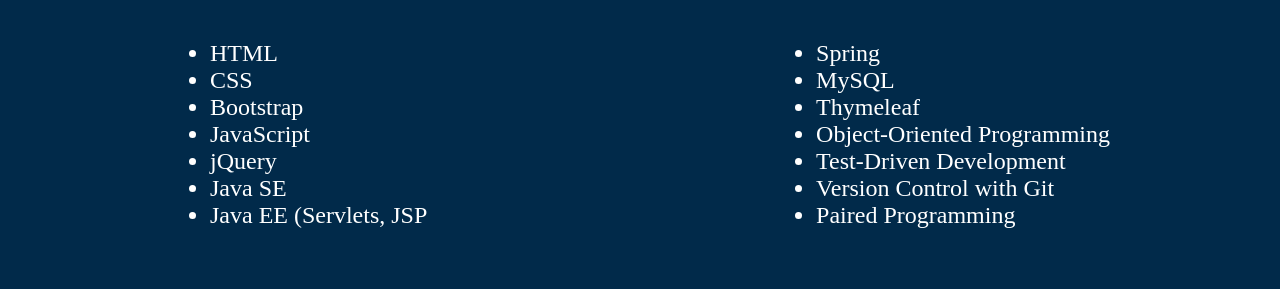
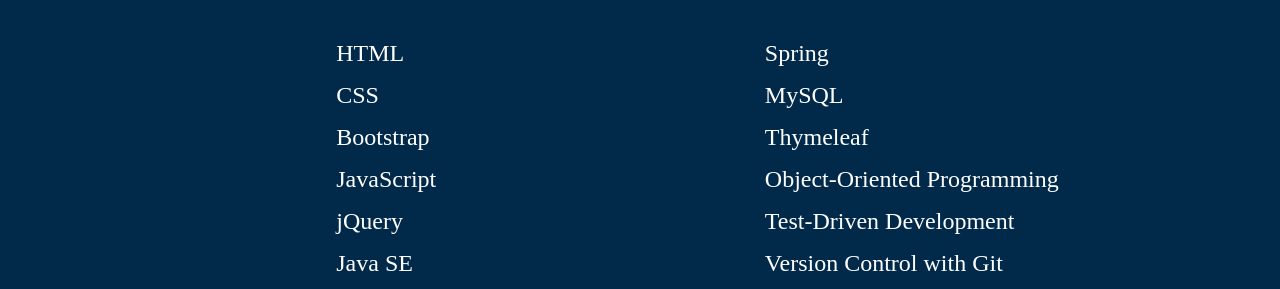
Before and after one commit to DustinWZook/DustinWZook.github.io, a plain HTML site: page index.html in a window 1280 px wide. Shown: the part 657-946 px from the top of the page. Drawn offline with Linux system fonts and the light colour scheme.

Commit message:
added spacing to skills list

```diff
--- a/index.css
+++ b/index.css
@@ -63,10 +63,23 @@ nav ul li:nth-child(2){
 #ulDiv{
     display: flex;
     width: 100%;
-    justify-content: space-between;
+    justify-content: space-evenly;
 }
 .ulSkills{
     margin: 10px;
+    padding: 0;
+}
+#ulSkills1{
+    margin-left: 125px;
+}
+
+#ulSkills2{
+    margin-left: 150px;
+}
+
+.liSkills{
+    margin-bottom: 15px;
+    list-style: none;
 }
 
 form{
--- a/index.html
+++ b/index.html
@@ -34,23 +34,24 @@
 	<div class="containers" id="skills">
 		<h1>Skills</h1>
 		<div id="ulDiv">
-			<ul class="ulSkills">
-				<li>HTML</li>
-				<li>CSS</li>
-				<li>Bootstrap</li>
-				<li>JavaScript</li>
-				<li>jQuery</li>
-				<li>Java SE</li>
-				<li>Java EE (Servlets, JSP</li>
+
+			<ul class="ulSkills" id="ulSkills1">
+				<li class="liSkills">HTML</li>
+				<li class="liSkills">CSS</li>
+				<li class="liSkills">Bootstrap</li>
+				<li class="liSkills">JavaScript</li>
+				<li class="liSkills">jQuery</li>
+				<li class="liSkills">Java SE</li>
+				<li class="liSkills">Java EE (Servlets, JSP</li>
 			</ul>
-			<ul class="ulSkills">
-				<li>Spring</li>
-				<li>MySQL</li>
-				<li>Thymeleaf</li>
-				<li>Object-Oriented Programming</li>
-				<li>Test-Driven Development</li>
-				<li>Version Control with Git</li>
-				<li>Paired Programming</li>
+			<ul class="ulSkills" id="ulSkills2">
+				<li class="liSkills">Spring</li>
+				<li class="liSkills">MySQL</li>
+				<li class="liSkills">Thymeleaf</li>
+				<li class="liSkills">Object-Oriented Programming</li>
+				<li class="liSkills">Test-Driven Development</li>
+				<li class="liSkills">Version Control with Git</li>
+				<li class="liSkills">Paired Programming</li>
 			</ul>
 		</div>
 	</div>
```
